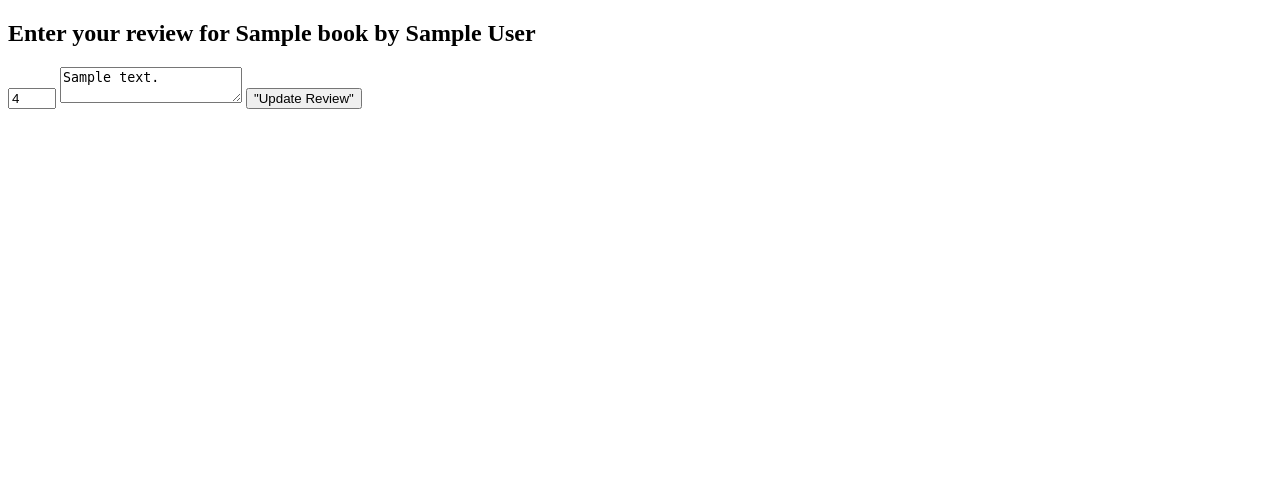
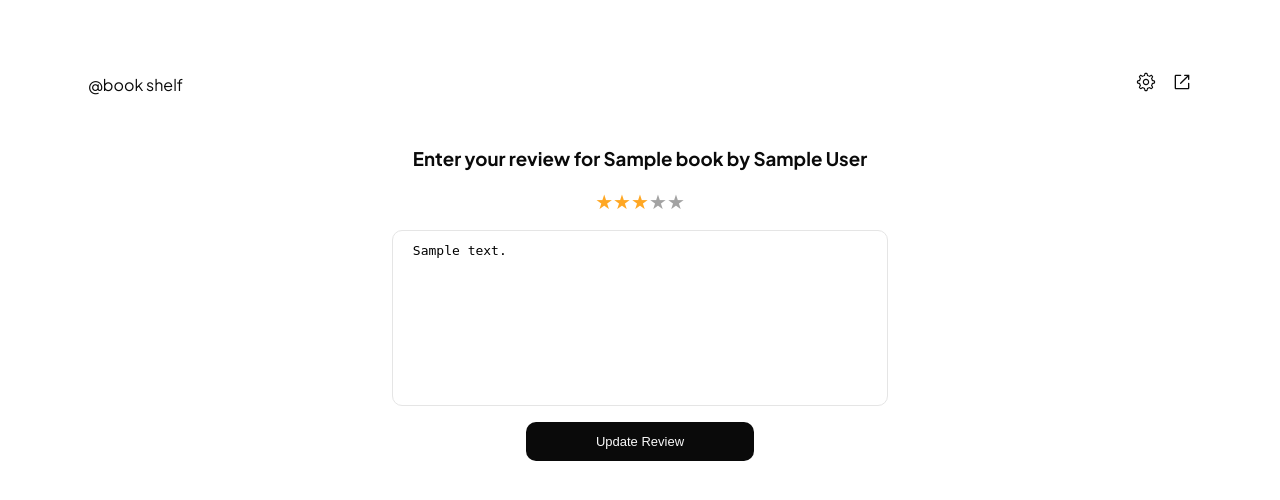
Before and after one commit to michahl/book-shelf, a Flask app: template app/templates/add_review.html in a window 1280 px wide. Shown: the top 500 px of the page. Run offline with Flask 3, Linux system fonts and the light colour scheme; the template is opened without the code that fills it: most values are stand-ins (such as "Sample title", 1, 10 or a date in 2020).

Commit message:
update page style

```diff
--- a/app/routes.py
+++ b/app/routes.py
@@ -72,7 +72,7 @@ def add_review(user_book_id):
     user_book = UserBook.query.get_or_404(user_book_id)
 
     if request.method == 'POST':
-        rating = int(request.form.get('rating'))
+        rating = int(request.form.get('rate'))
         review_text = request.form.get('review_text')
 
         if not rating or not review_text:
--- a/app/templates/add_review.html
+++ b/app/templates/add_review.html
@@ -1,16 +1,94 @@
-{% extends './layouts/base.html' %}
+{% extends './layouts/library.html' %}
 
 {% block content %}
 <div>
 
-    <h2>Enter your review for {{ user_book.book.title }} by {{ user_book.book.author.full_name }}</h2>
+    <h3>Enter your review for {{ user_book.book.title }} by {{ user_book.book.author.full_name }}</h3>
     <form action="{{ url_for('main.add_review', user_book_id=user_book.id) }}" method='post'>
-        <input type="number" name="rating" id="rating" min="1" max="5" value="{{ user_book.rating if user_book.rating else '5'}}">
+        <div class="rating">
+            <input value="5" name="rate" id="star5" type="radio">
+            <label title="text" for="star5"></label>
+            <input value="4" name="rate" id="star4" type="radio">
+            <label title="text" for="star4"></label>
+            <input value="3" name="rate" id="star3" type="radio" checked="">
+            <label title="text" for="star3"></label>
+            <input value="2" name="rate" id="star2" type="radio">
+            <label title="text" for="star2"></label>
+            <input value="1" name="rate" id="star1" type="radio">
+            <label title="text" for="star1"></label>
+        </div>
         <textarea name="review_text" id="review_text" placeholder="Enter your more detailed review here">{{ user_book.review_text if user_book.review_text else ''}}</textarea>
 
         <button type="submit">
-            "{{ 'Update Review' if user_book.rating and user_book.review_text else 'Submit Review'}}"
+            {{ 'Update Review' if user_book.rating and user_book.review_text else 'Submit Review'}}
         </button>
     </form>
 </div>
+<style>
+    form {
+        display: flex;
+        flex-direction: column;
+        justify-content: center;
+        align-items: center;
+        gap: 1rem;
+    }
+
+    form textarea {
+        width: 100%;
+        height: 150px;
+        padding: 12px 20px;
+        border: 1px solid oklch(92.2% 0 0);
+        border-radius: 10px;
+        font-size: medium;
+        resize: none;
+    }
+
+    form button {
+        cursor: pointer;
+        width: 50%;
+        padding: 12px;
+        border: none;
+        border-radius: 10px;
+        background-color: oklch(14.5% 0 0);
+        color: oklch(98.5% 0 0);
+        font-size: small;
+    }
+
+    form button:hover {
+        background-color: oklch(26.9% 0 0);
+    }
+
+    .rating:not(:checked) > input {
+        position: absolute;
+        appearance: none;
+    }
+
+    .rating:not(:checked) > label {
+        float: right;
+        cursor: pointer;
+        font-size: 20px;
+        color: #a3a3a3;
+    }
+
+    .rating:not(:checked) > label:before {
+        content: '★';
+    }
+
+    .rating > input:checked + label:hover,
+    .rating > input:checked + label:hover ~ label,
+    .rating > input:checked ~ label:hover,
+    .rating > input:checked ~ label:hover ~ label,
+    .rating > label:hover ~ input:checked ~ label {
+        color: #e58e09;
+    }
+
+    .rating:not(:checked) > label:hover,
+    .rating:not(:checked) > label:hover ~ label {
+        color: #ff9e0b;
+    }
+
+    .rating > input:checked ~ label {
+        color: #ffa723;
+    }
+</style>
 {% endblock %}
```
